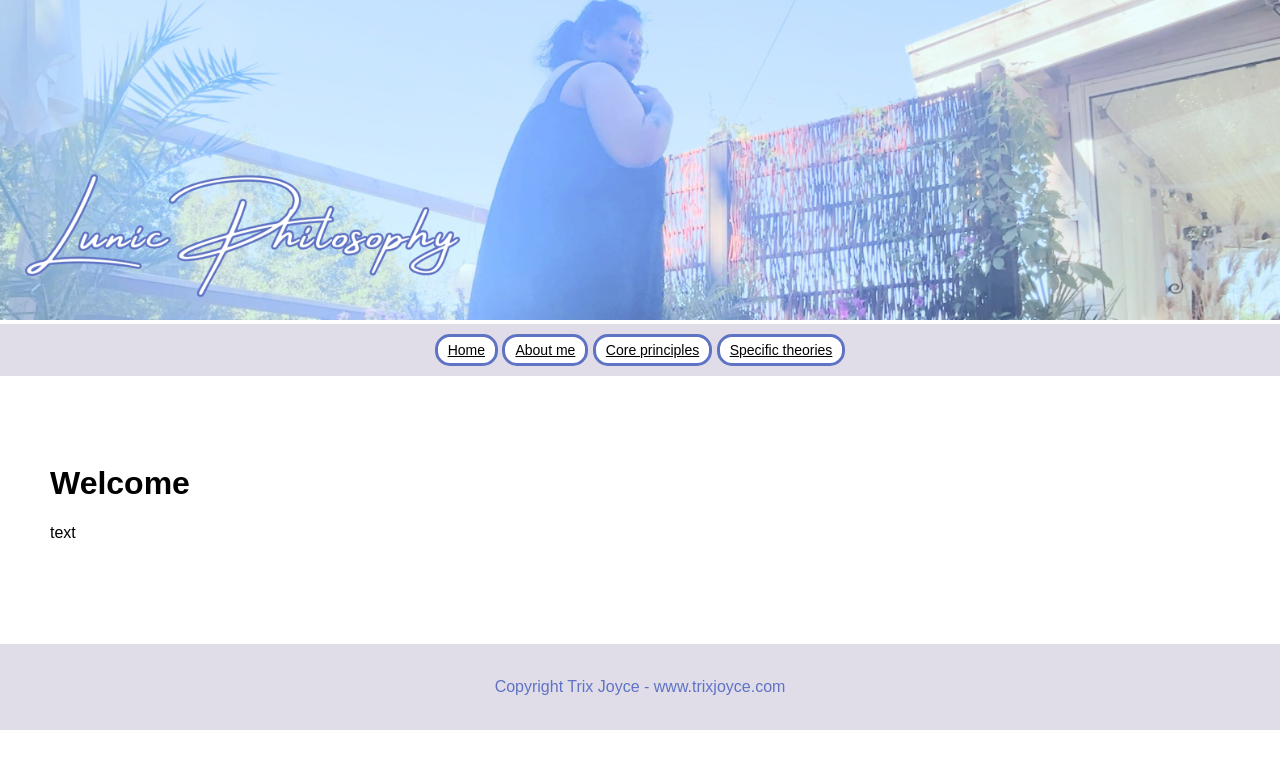
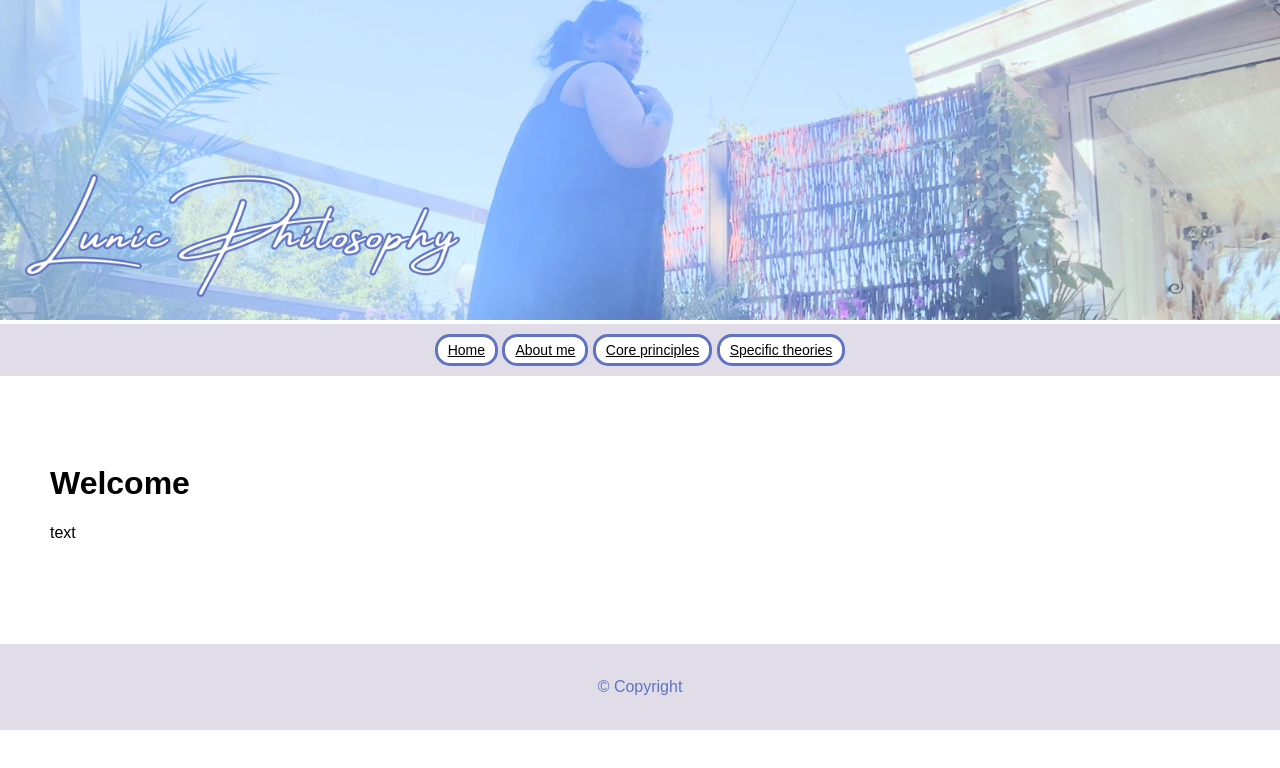
Before and after one commit to tricia-johansson/Lunic-Philosophy, a plain HTML site: page index.html in a window 1280 px wide. Drawn offline with Linux system fonts and the light colour scheme.

Commit message:
Update index.html

```diff
--- a/index.html
+++ b/index.html
@@ -37,7 +37,7 @@
   <footer>
     <center>
       <br>
-    <p>Copyright Trix Joyce - www.trixjoyce.com</p>
+    <p>&copy; Copyright <a href="http://tricia-johansson.github.com"Tricia Johansson</a></p>
       <br>
     </center>
   </footer>
```
